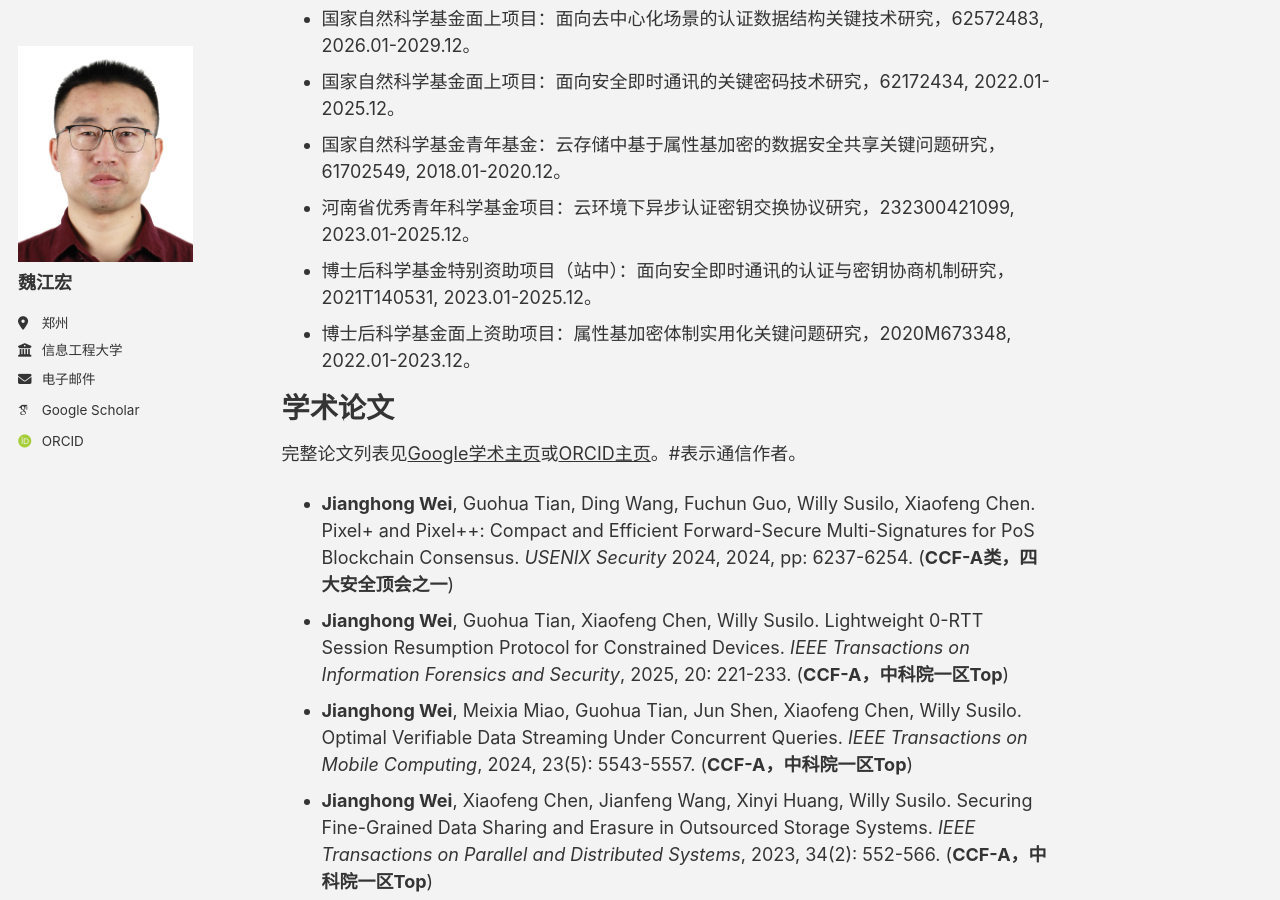
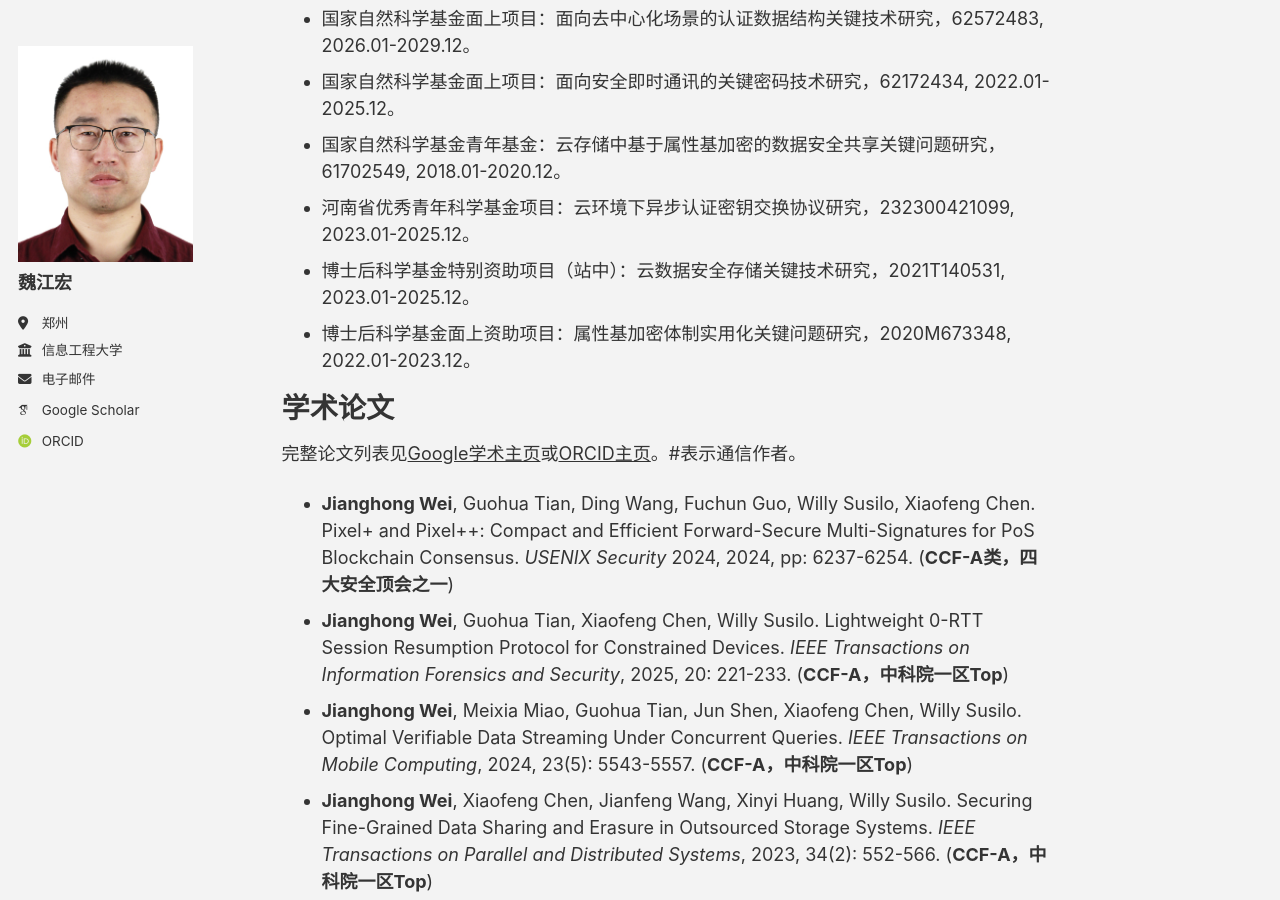
Before and after one commit to jhw-crypt/jhw-crypt.github.io, a Jekyll site: the page built from _pages/about.md, in a window 1280 px wide and 900 px high, scrolled down 688 px. Built offline with Jekyll 4.4.1, drawn with Linux system fonts in a browser that asks for light colours; some web fonts are replaced; a script bundle is joined from its source files by our own code; library files that are not in the unit come from our copies.

Commit message:
Update about.md

```diff
--- a/_pages/about.md
+++ b/_pages/about.md
@@ -28,7 +28,7 @@ redirect_from:
 - 国家自然科学基金面上项目：面向安全即时通讯的关键密码技术研究，62172434, 2022.01-2025.12。
 - 国家自然科学基金青年基金：云存储中基于属性基加密的数据安全共享关键问题研究，61702549, 2018.01-2020.12。
 - 河南省优秀青年科学基金项目：云环境下异步认证密钥交换协议研究，232300421099, 2023.01-2025.12。
-- 博士后科学基金特别资助项目（站中）：面向安全即时通讯的认证与密钥协商机制研究，2021T140531, 2023.01-2025.12。
+- 博士后科学基金特别资助项目（站中）：云数据安全存储关键技术研究，2021T140531, 2023.01-2025.12。
 - 博士后科学基金面上资助项目：属性基加密体制实用化关键问题研究，2020M673348, 2022.01-2023.12。
 
 学术论文
```
